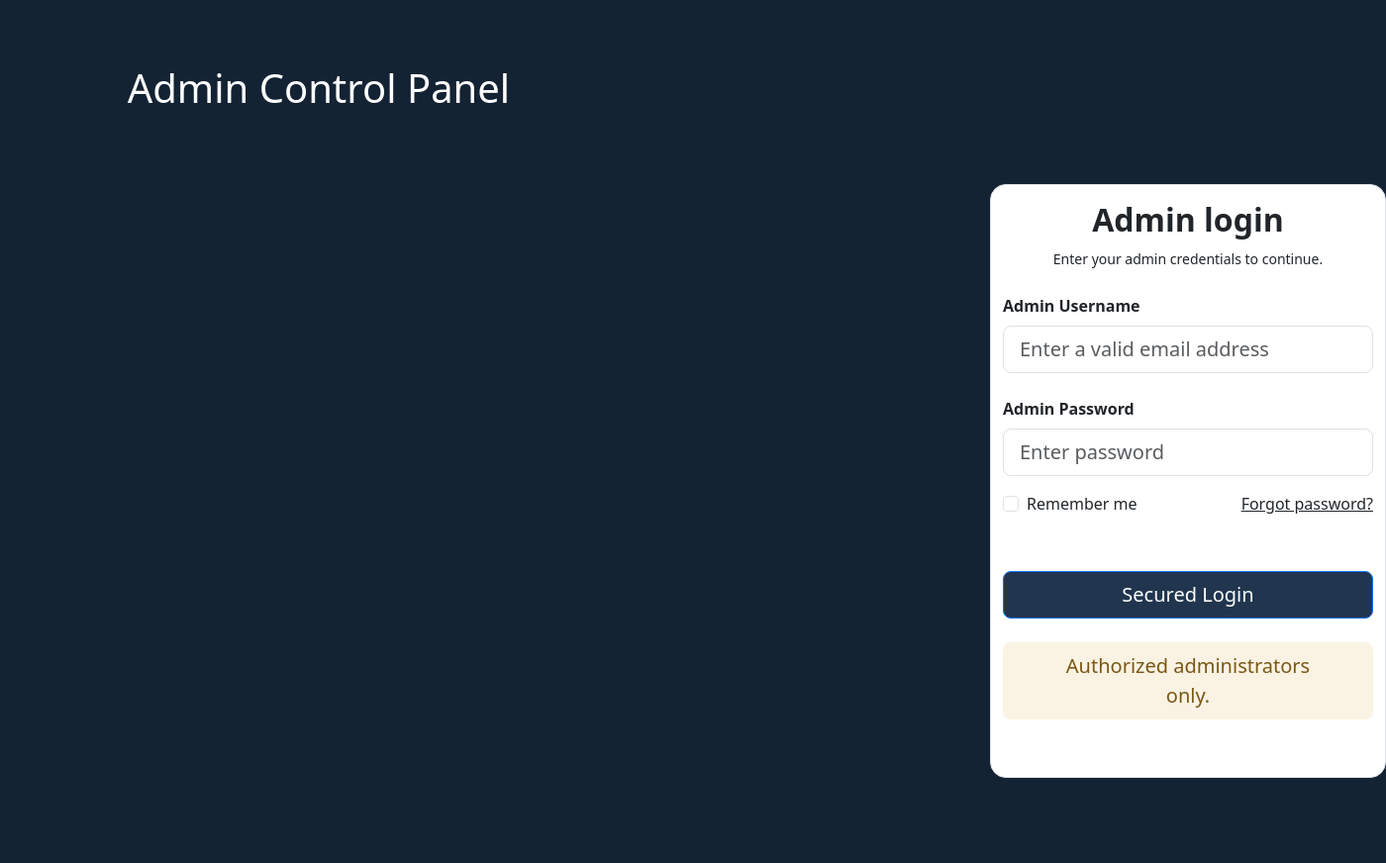
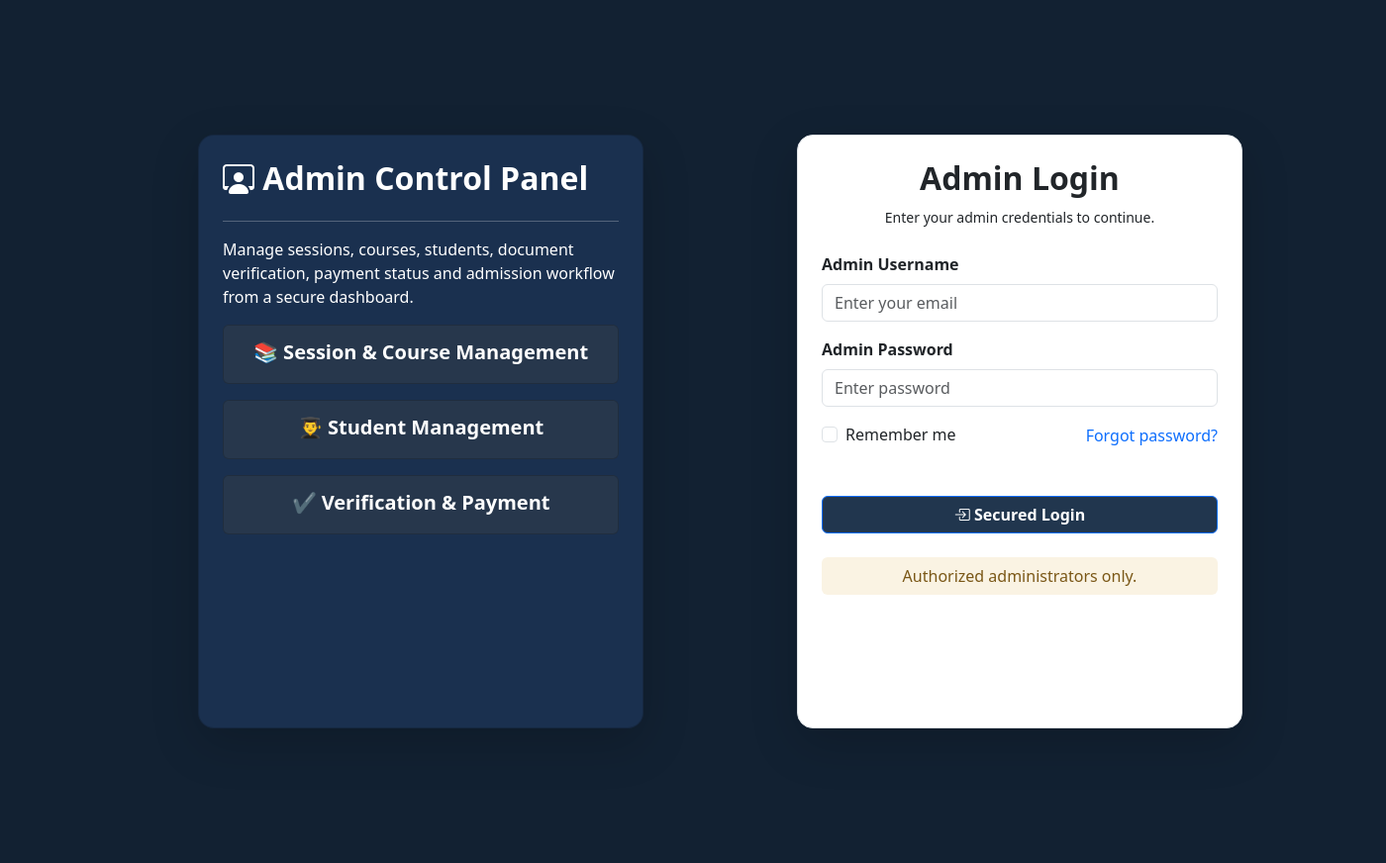
Before and after one commit to aayushgi/Online-Admission-System, a Django app: page /adminlogin/ in a window 1400 px wide. Shown: the whole page at 99% size. Before the commit the page ends 786 px from the top, so only its background shows below. Run offline with Django 5.2, Linux system fonts and the light colour scheme.

Commit message:
django admin

```diff
--- a/myapp/templates/admin/admin_login.html
+++ b/myapp/templates/admin/admin_login.html
@@ -5,102 +5,184 @@
     <meta charset="utf-8">
     <meta name="viewport" content="width=device-width, initial-scale=1">
     <title>Admin Login</title>
-    <link href="https://cdn.jsdelivr.net/npm/bootstrap@5.3.8/dist/css/bootstrap.min.css" rel="stylesheet"
-        integrity="sha384-sRIl4kxILFvY47J16cr9ZwB07vP4J8+LH7qKQnuqkuIAvNWLzeN8tE5YBujZqJLB" crossorigin="anonymous">
+
+    <link href="https://cdn.jsdelivr.net/npm/bootstrap@5.3.8/dist/css/bootstrap.min.css" rel="stylesheet">
+    <link rel="stylesheet"
+        href="https://cdnjs.cloudflare.com/ajax/libs/bootstrap-icons/1.13.1/font/bootstrap-icons.min.css"
+        integrity="sha512-t7Few9xlddEmgd3oKZQahkNI4dS6l80+eGEzFQiqtyVYdvcSG2D3Iub77R20BdotfRPA9caaRkg1tyaJiPmO0g=="
+        crossorigin="anonymous" referrerpolicy="no-referrer" />
+
     <style>
         body {
-            background-color: rgb(20, 35, 52);
+            background-color: rgb(18, 33, 50);
         }
 
-        .card {
-            height: 600px;
-            width: 400px;
-            margin-top: 65px;
-            margin-left: 1000px;
+        .left-card,
+        .admin-login-card {
+            max-width: 450px;
+            width: 100%;
+            min-height: 600px;
         }
-        .admin-card{
-            float: right;
+
+        .left-card {
+            background: rgba(29, 53, 87, 0.8);
+            color: white;
         }
-        .info{
-            float: right;
-            margin-top: 65px;
+
+        .admin-usage {
+            min-height: 60px;
+            padding: 15px;
+            display: flex;
+            align-items: center;
+            background-color: rgba(47, 61, 76, 0.65);
+            color: white;
+            transition: 0.3s;
+        }
+
+        .admin-usage:hover {
+            background-color: rgb(12, 21, 38);
+        }
+
+        @media (max-width:768px) {
+
+            .left-card,
+            .admin-login-card {
+                min-height: auto;
+            }
+
+            .admin-usage h5 {
+                font-size: 18px;
+            }
         }
     </style>
+
 </head>
 
 <body>
-    <div class="container-fluid">
 
-        <div class="row">
-            <div class="col-sm-1"></div>
-            <div class="col-sm-5 info">
-                <h1 class="text-white">Admin Control Panel</h1>
-            </div>
-            <div class="col-sm-5 border card rounded-4 admin-card">
+    <div class="container py-5">
 
+        <div class="row justify-content-center align-items-center min-vh-100 g-4">
 
+            <!-- Left Side -->
+            <div class="col-lg-6 col-md-10 col-12 d-flex justify-content-center">
 
-                <form action="{% url 'loginsave' %}" method="POST">
-                    {% csrf_token %}
-                    <div class="align-items-center text-center  ">
-                        <h2 class="fw-bold mt-3">Admin login
-                        </h2>
-                        <small class="mt-0">Enter your admin credentials to continue.</small>
+                <div class="card shadow-lg rounded-4 p-4 left-card">
 
+                    <h2 class="fw-bold"><i class="bi bi-person-workspace"></i>   Admin Control Panel</h2>
+                    <hr>
+
+                    <p>
+                        Manage sessions, courses, students, document verification,
+                        payment status and admission workflow from a secure dashboard.
+                    </p>
+
+                    <div class="card admin-usage mb-3">
+                        <h5 class="fw-bold m-0">
+                            📚 Session & Course Management
+                        </h5>
                     </div>
 
-                    <br>
-                    <!-- Email input -->
-                    <div data-mdb-input-init class="form-outline mb-4">
-                        <label class="form-label fw-bold" for="form3Example3">Admin Username</label>
-                        <input type="email" id="form3Example3" class="form-control form-control-lg"
-                            placeholder="Enter a valid email address" name="username" />
-
+                    <div class="card admin-usage mb-3">
+                        <h5 class="fw-bold m-0">
+                            👨‍🎓 Student Management
+                        </h5>
                     </div>
 
-                    <!-- Password input -->
-                    <div data-mdb-input-init class="form-outline mb-3">
-                        <label class="form-label fw-bold" for="form3Example4">Admin Password</label>
-                        <input type="password" id="form3Example4" class="form-control form-control-lg"
-                            placeholder="Enter password" name="password" />
-
+                    <div class="card admin-usage">
+                        <h5 class="fw-bold m-0">
+                            ✔️ Verification & Payment
+                        </h5>
                     </div>
 
-                    <div class="d-flex justify-content-between align-items-center">
-                        <!-- Checkbox -->
-                        <div class="form-check mb-0">
-                            <input class="form-check-input me-2" type="checkbox" value="" id="form2Example3" />
-                            <label class="form-check-label" for="form2Example3">
-                                Remember me
+                </div>
+
+            </div>
+
+            <!-- Login Card -->
+            <div class="col-lg-5 col-md-8 col-sm-10 col-12 d-flex justify-content-center">
+
+                <div class="card shadow-lg rounded-4 border p-4 admin-login-card">
+
+                    <form action="{% url 'loginsave' %}" method="POST">
+
+                        {% csrf_token %}
+
+                        <div class="text-center mb-4">
+                            <h2 class="fw-bold">
+                                Admin Login
+                            </h2>
+
+                            <small>
+                                Enter your admin credentials to continue.
+                            </small>
+                        </div>
+
+                        <div class="mb-3">
+
+                            <label class="form-label fw-bold">
+                                Admin Username
                             </label>
+
+                            <input type="email" class="form-control" placeholder="Enter your email" name="username">
+
                         </div>
-                        <a href="#!" class="text-body">Forgot password?</a>
-                    </div>
-                    <br>
-                    <div class="text-center text-lg-start mt-4 pt-2">
-                        <button type="submit" data-mdb-button-init data-mdb-ripple-init
-                            class="btn btn-primary btn-lg w-100"
-                            style="padding-left: 2.5rem; padding-right: 2.5rem; background-color: rgb(33, 54, 78);">Secured
-                            Login</button>
-                        <br><br>
-                        <button class="btn btn-lg" type="reset"
-                            style="padding-left: 2.5rem; padding-right: 2.5rem; background-color: rgb(250, 243, 227); color: rgb(122, 87, 22);">
-                            Authorized administrators only.</button>
 
-                    </div>
+                        <div class="mb-3">
+
+                            <label class="form-label fw-bold">
+                                Admin Password
+                            </label>
+
+                            <input type="password" class="form-control" placeholder="Enter password" name="password">
+
+                        </div>
+
+                        <div class="d-flex justify-content-between align-items-center mb-4">
+
+                            <div class="form-check">
+
+                                <input class="form-check-input" type="checkbox">
+
+                                <label class="form-check-label">
+                                    Remember me
+                                </label>
+
+                            </div>
+
+                            <a href="#" class="text-decoration-none">
+                                Forgot password?
+                            </a>
+
+                        </div>
+
+                        <button type="submit" class="btn btn-primary w-100 mt-4 fw-bold"
+                            style="background-color: rgb(33,54,78);">
+                            <i class="bi bi-box-arrow-in-right fw-bold"></i>
+
+                              Secured Login
+
+                        </button>
+
+                        <button type="reset" class="btn w-100 mt-4" style="background-color: rgb(250,243,227);
+                            color: rgb(122,87,22);">
+
+                            Authorized administrators only.
+
+                        </button>
+
+                    </form>
+
+                </div>
+
             </div>
 
         </div>
 
+    </div>
 
+    <script src="https://cdn.jsdelivr.net/npm/bootstrap@5.3.8/dist/js/bootstrap.bundle.min.js"></script>
 
-
-
-
-    </div>
-    <script src="https://cdn.jsdelivr.net/npm/bootstrap@5.3.8/dist/js/bootstrap.bundle.min.js"
-        integrity="sha384-FKyoEForCGlyvwx9Hj09JcYn3nv7wiPVlz7YYwJrWVcXK/BmnVDxM+D2scQbITxI"
-        crossorigin="anonymous"></script>
 </body>
 
 </html>
--- a/myapp/templates/admin/showcourse.html
+++ b/myapp/templates/admin/showcourse.html
@@ -7,7 +7,7 @@
 
     <div class="row  card mt-3 shadow  card-dark">
     <div class="col-sm-12">
-        <h3 class="fw-bold text-center" >Show List</h3>
+        <h3 class="fw-bold text-center" >Course List</h3>
     </div>
     </div>
     <div class="row card mt-3">
@@ -34,8 +34,8 @@
                         <td>{{i.fees}}</td>
                         <td>{{i.create_at}}</td>
                         <td>
-                            <button class="btn btn-success btn-sm me-4">Edit</button>
-                            <button class="btn btn-danger btn-sm">Delete</button>
+                            <a href="{% url 'editcourse' i.id %}" class="btn btn-success btn-sm me-4">Edit</a>
+                            <a href="{% url 'deletecourse' i.id %}" class="btn btn-danger btn-sm">Delete</a>
                         </td>
 
                     </tr>
--- a/myapp/templates/admin/showsession.html
+++ b/myapp/templates/admin/showsession.html
@@ -24,8 +24,8 @@
                         <td>{{i.session_name}}</td>
                         <td>{{i.create_at}}</td>
                         <td >
-                            <button class="btn btn-success btn-sm me-4">Edit</button>
-                            <button class="btn btn-danger btn-sm">Delete</button>
+
+                            <a href="{% url 'deletesession' i.id %}" class="btn btn-danger btn-sm">Delete</a>
                         </td>
                     </tr>
                     {% endfor %}
--- a/myapp/urls.py
+++ b/myapp/urls.py
@@ -9,6 +9,10 @@ urlpatterns=[
 
     path('addsession/',addsession,name='addsession'),
     path('showsession/',showsession,name='showsession'),
+    path('deletesession/<int:id>/',deletesession,name='deletesession'),
     path('addcourse/',addcourse,name='addcourse'),
     path('showcourse/',showcourse,name='showcourse'),
+    path('editcourse/<int:id>/', editcourse, name='editcourse'),
+    path('updatecourse/<int:id>/', updatecourse, name='updatecourse'),
+    path('deletecourse/<int:id>/',deletecourse,name='deletecourse'),
 ]
--- a/myapp/views.py
+++ b/myapp/views.py
@@ -33,11 +33,47 @@ def addsession(request):
     if request.method=="POST":
         session_name=request.POST.get('session_name')
         create_at=datetime.now()
-        ab=session(session_name=session_name,create_at=create_at)
-        ab.save()
-        messages.success(request, 'Session Added Successfully')
-        return redirect('addsession')
+        sv=session.objects.filter(session_name=session_name).first()
+        if sv is not None:
+            messages.success(request, 'Session Already Exists')
+
+        else:
+            ab=session(session_name=session_name,create_at=create_at)
+            ab.save()
+            messages.success(request, 'Session Added Successfully')
+
     return render(request, 'admin/addsession.html')
+
+def deletesession(request,id):
+    ab=session.objects.get(id=id)
+    ab.delete()
+    messages.success(request,'session Deleted Successfully')
+    return redirect('showsession')
+
+def editcourse(request, id):
+    course = tbl_course.objects.get(id=id)
+    sessions = session.objects.all()
+    return render(request, 'admin/editcourse.html', {'course': course, 'sessions': sessions})
+
+
+def updatecourse(request, id):
+    course = tbl_course.objects.get(id=id)
+    if request.method == "POST":
+        course.session_name = request.POST.get('session_name')
+        course.course_name = request.POST.get('course_name')
+        course.duration = request.POST.get('duration')
+        course.fees = request.POST.get('fees')
+        course.save()
+        messages.success(request, 'Course Updated Successfully')
+        return redirect('showcourse')
+    return render(request, 'admin/editcourse.html', {'course': course})
+
+def deletecourse(request, id):
+    course = tbl_course.objects.get(id=id)
+    course.delete()
+    messages.success(request, 'Course Deleted Successfully')
+    return redirect('showcourse')
+
 
 def showsession(request):
     ab=session.objects.all()
```
Also changed, not shown: myapp/templates/admin/addcourse.html (+4 -11 lines), myapp/templates/admin/adminlayout.html (+8 -3 lines), myapp/templates/admin/editcourse.html (added, +123 -0 lines), db.sqlite3.
